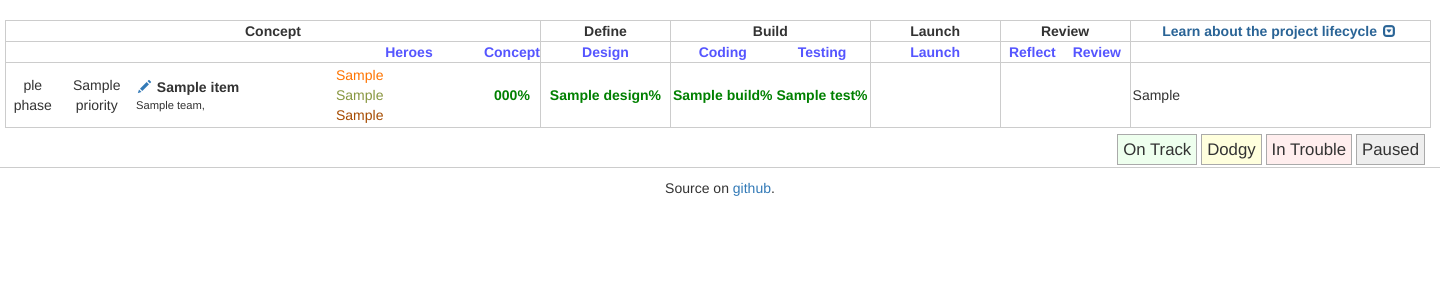
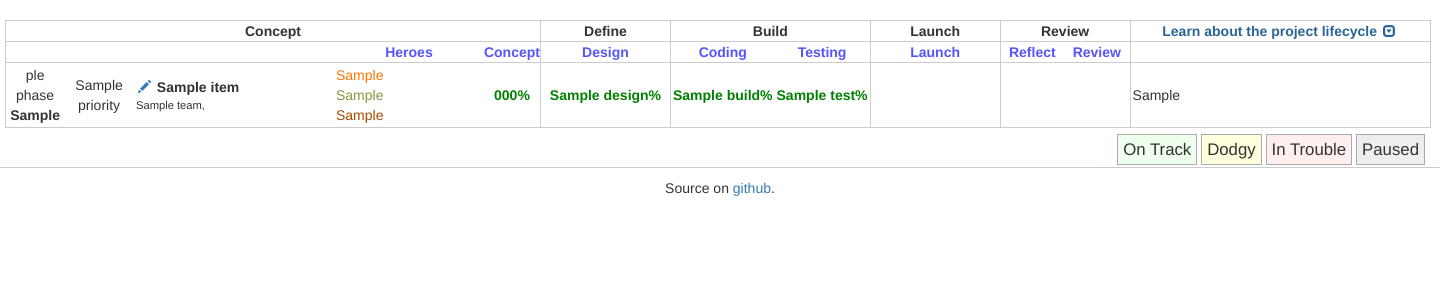
Before and after one commit to clouserw/jugband, a Flask app: template templates/home.html in a window 1440 px wide. Shown: the part 52-352 px from the top of the page. Run offline with Flask 2, Linux system fonts and the light colour scheme; the template is opened without the code that fills it: most values are stand-ins (such as "Sample title", 1, 10 or a date in 2020); some libraries are stand-ins or nearby versions.

Commit message:
add t-shirt sizes

```diff
--- a/static/home.css
+++ b/static/home.css
@@ -74,6 +74,10 @@ tr.angle th {
     font-weight: normal;
     font-size: .8em;
 }
+.tshirt {
+    display: block;
+    font-weight: bold;
+}
 
 
 #legend {
--- a/templates/home.html
+++ b/templates/home.html
@@ -90,7 +90,7 @@
     <tbody>
       {% for item in results %}
         <tr id="{{item['name']|safe|lower|replace(" ","_")}}" class="{{ item['Status']|lower }}">
-          <td class="">{{ item['Phase'][3:] }}</td>
+          <td class="">{{ item['Phase'][3:] }}<span class="tshirt" title="T-Shirt sizes:  S = 0-2 weeks; M=3-4 weeks; L = 4-6 weeks; XL = 7+ weeks">{{ item['T-shirt'] }}</span></td>
           <td class="">{{ item['Priority'] }}</td>
           <td class="project">
             {%- if item['podio_link'] -%}
```
